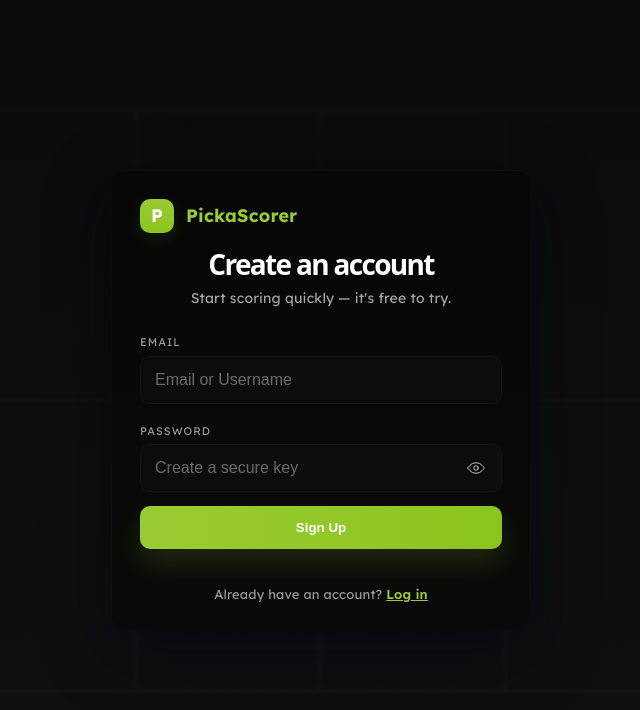
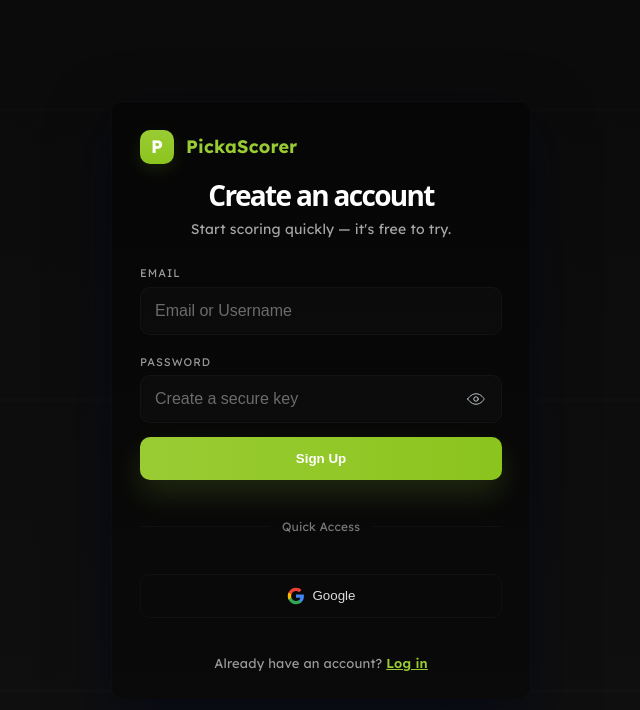
Before and after one commit to AyvanL/PickaScorer, a React (Vite) app: page /signup in a window 1280 px wide. Shown: the top 710 px of the page, without its empty margins (319-959 px from the left). Built offline with nearby package versions, Linux system fonts and the light colour scheme; no server answers.

Commit message:
fix: google sign up

```diff
--- a/src/pages/SignUp.tsx
+++ b/src/pages/SignUp.tsx
@@ -56,6 +56,23 @@
     }
   }
 
+  async function handleGoogleSignUp() {
+    setLoading(true)
+    setError('')
+
+    const { error: authError } = await supabase.auth.signInWithOAuth({
+      provider: 'google',
+      options: {
+        redirectTo: `${window.location.origin}/dashboard`,
+      },
+    })
+
+    if (authError) {
+      setError(authError.message)
+      setLoading(false)
+    }
+  }
+
   return (
     <div
       className="auth-shell"
@@ -99,6 +116,20 @@
 
           <button className="btn primary" type="submit" disabled={loading}>{loading ? 'Signing up...' : 'Sign Up'}</button>
 
+          <div className="divider">Quick Access</div>
+
+          <div className="social-row">
+            <button type="button" className="social-btn" onClick={handleGoogleSignUp} disabled={loading}>
+              <svg width="18" height="18" viewBox="0 0 24 24" fill="none" xmlns="http://www.w3.org/2000/svg">
+                <path d="M22.56 12.25c0-.78-.07-1.53-.2-2.25H12v4.26h5.92c-.26 1.37-1.04 2.53-2.21 3.31v2.77h3.57c2.08-1.92 3.28-4.74 3.28-8.09z" fill="#4285F4"/>
+                <path d="M12 23c2.97 0 5.46-.98 7.28-2.66l-3.57-2.77c-.98.66-2.23 1.06-3.71 1.06-2.86 0-5.29-1.93-6.16-4.53H2.18v2.84C3.99 20.53 7.7 23 12 23z" fill="#34A853"/>
+                <path d="M5.84 14.09c-.22-.66-.35-1.36-.35-2.09s.13-1.43.35-2.09V7.07H2.18C1.43 8.55 1 10.22 1 12s.43 3.45 1.18 4.93l2.85-2.22.81-.62z" fill="#FBBC05"/>
+                <path d="M12 5.38c1.62 0 3.06.56 4.21 1.64l3.15-3.15C17.45 2.09 14.97 1 12 1 7.7 1 3.99 3.47 2.18 7.07l3.66 2.84c.87-2.6 3.3-4.53 6.16-4.53z" fill="#EA4335"/>
+              </svg>
+              Google
+            </button>
+          </div>
+
           <div style={{marginTop:18, textAlign:'center'}}>
             <div className="small">Already have an account? <Link to="/login" className="muted-link">Log in</Link></div>
           </div>
```
